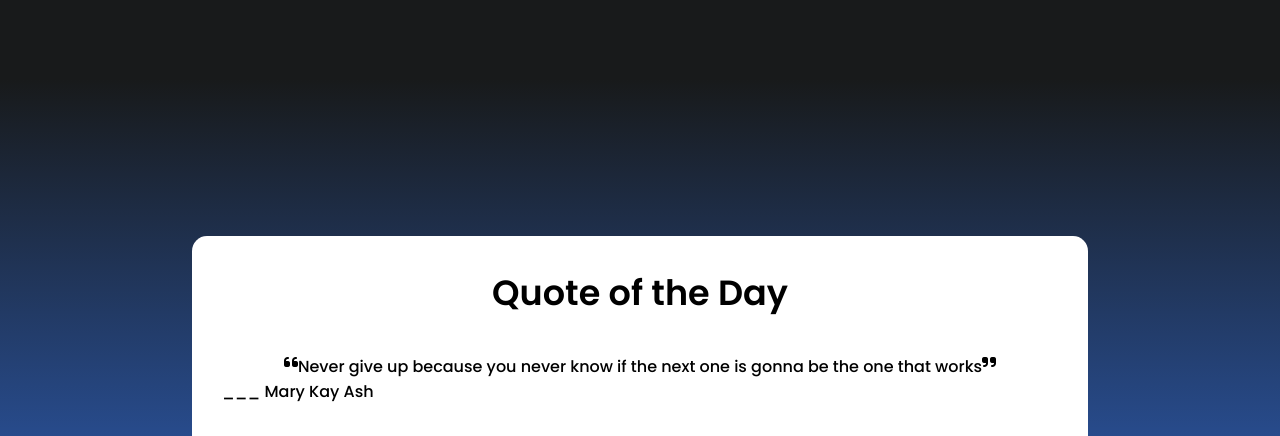
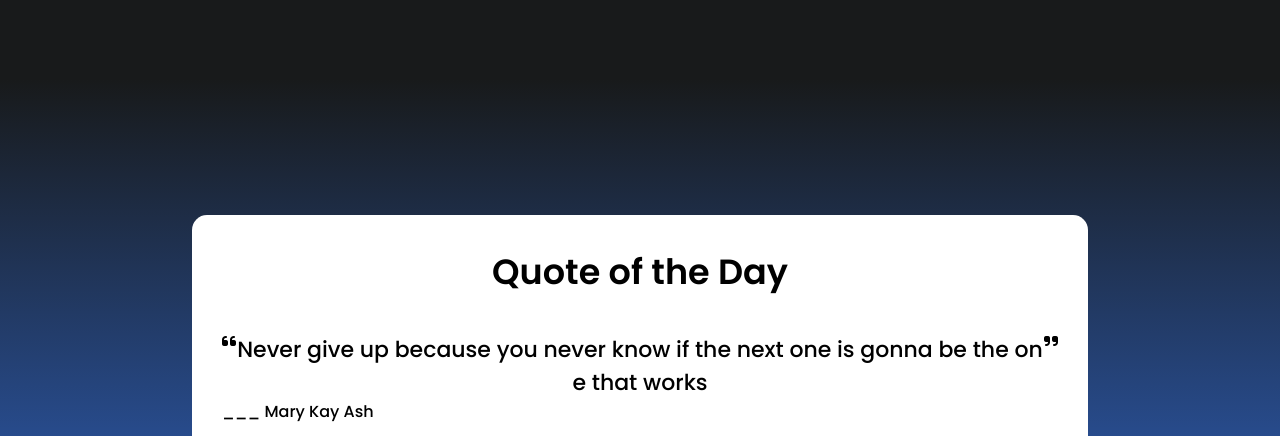
Before and after one commit to fernandogbz/random-quote-generator, a plain HTML site: page index.html in a window 1280 px wide. Shown: the top 436 px of the page. Drawn offline with Linux system fonts and the light colour scheme.

Commit message:
CSS - .quote-area .quote

```diff
--- a/styles.css
+++ b/styles.css
@@ -36,3 +36,9 @@
   display: flex;
   justify-content: center;
 }
+
+.quote-area .quote {
+  font-size: 22px;
+  text-align: center;
+  word-break: break-all;
+}
```
